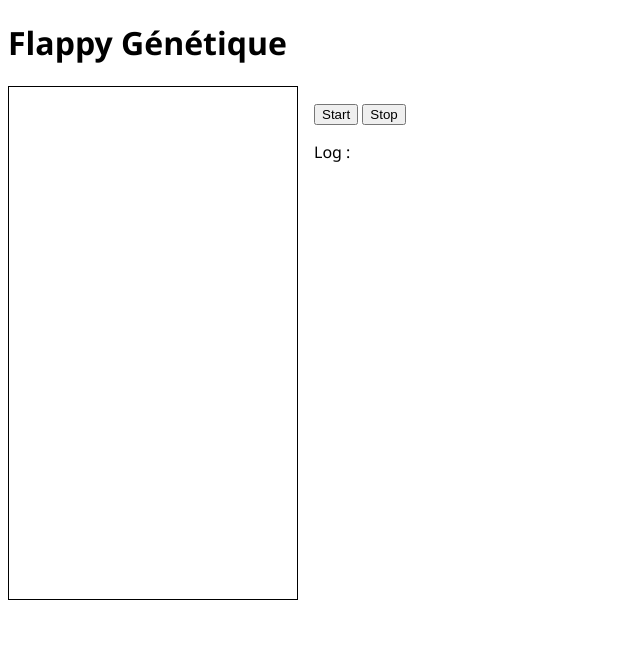
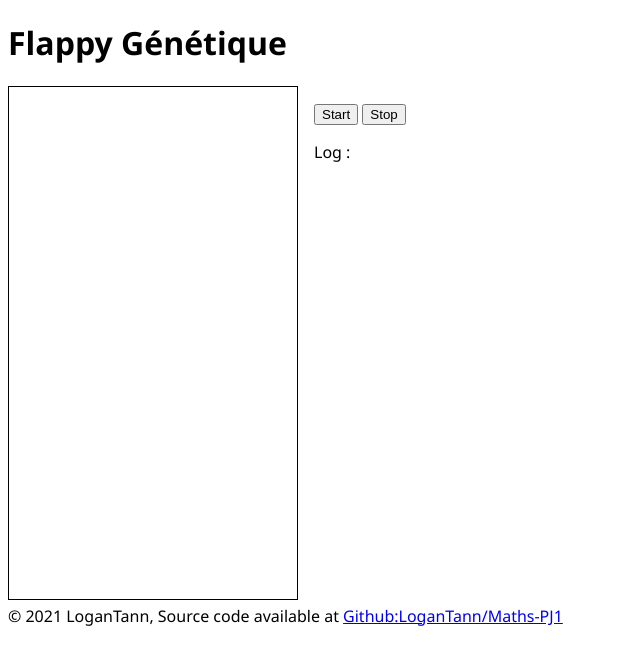
Before and after one commit to LoganTann/Maths-PJ1, a website built with Parcel: page src/index.html in a window 1280 px wide. Shown: the whole page, without its empty margins (0-640 px from the left). Built offline with nearby package versions, Linux system fonts and the light colour scheme.

Commit message:
minor changes

```diff
--- a/src/index.html
+++ b/src/index.html
@@ -18,6 +18,11 @@
         <div id="log"></div>
       </div>
     </div>
+
+    <footer>
+      &copy; 2021 LoganTann, Source code available at <a href="https://github.com/LoganTann/Maths-PJ1">Github:LoganTann/Maths-PJ1</a>
+    </footer>
+
     <style>
       body {
         font-family: 'Segoe UI', Tahoma, Geneva, Verdana, sans-serif;
```
